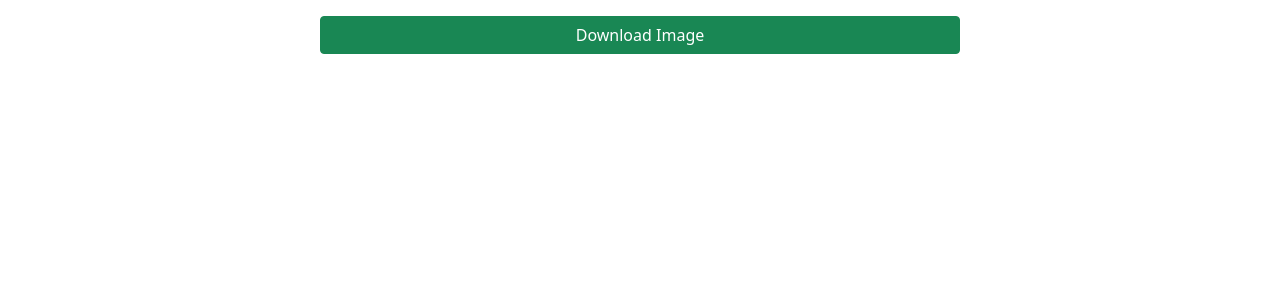
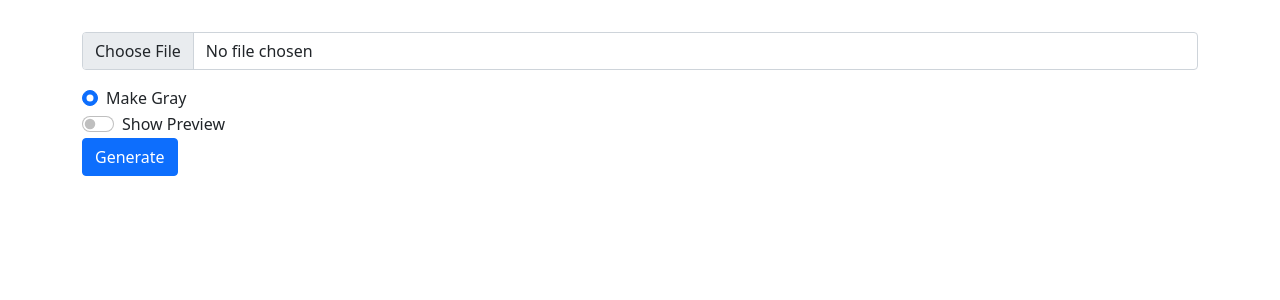
Before and after one commit to d-shaktiranjan/WebImageEditor, a Flask app: template templates/index.html in a window 1280 px wide. Shown: the part 56-356 px from the top of the page. Run offline with Flask 2, Linux system fonts and the light colour scheme; the template is opened without the code that fills it, so the values that code supplies are empty; some libraries are stand-ins or nearby versions.

Commit message:
add form

```diff
--- a/templates/index.html
+++ b/templates/index.html
@@ -26,8 +26,26 @@
         </nav>
     </div>
 
-    <div class="d-grid gap-2 col-6 mx-auto my-3">
-        <button class="btn btn-success" type="button" onclick="location.href='/download'">Download Image</button>
+    <div class="container my-2">
+        <form action="" method="post">
+            <div class="mb-3">
+                <label for="formFile" class="form-label"></label>
+                <input class="form-control" type="file" id="uFile" name="uFile">
+            </div>
+
+            <div class="form-check">
+                <input class="form-check-input" type="radio" name="flexRadioDefault" id="flexRadioDefault1" checked>
+                <label class="form-check-label" for="flexRadioDefault1">
+                    Make Gray
+                </label>
+            </div>
+            <div class="form-check form-switch">
+                <input class="form-check-input" type="checkbox" id="preview" name="preview">
+                <label class="form-check-label" for="flexSwitchCheckDefault">Show Preview</label>
+            </div>
+
+            <button type="submit" class="btn btn-primary">Generate</button>
+        </form>
     </div>
 
     <script src="https://cdn.jsdelivr.net/npm/bootstrap@5.0.0-beta3/dist/js/bootstrap.bundle.min.js"
```
